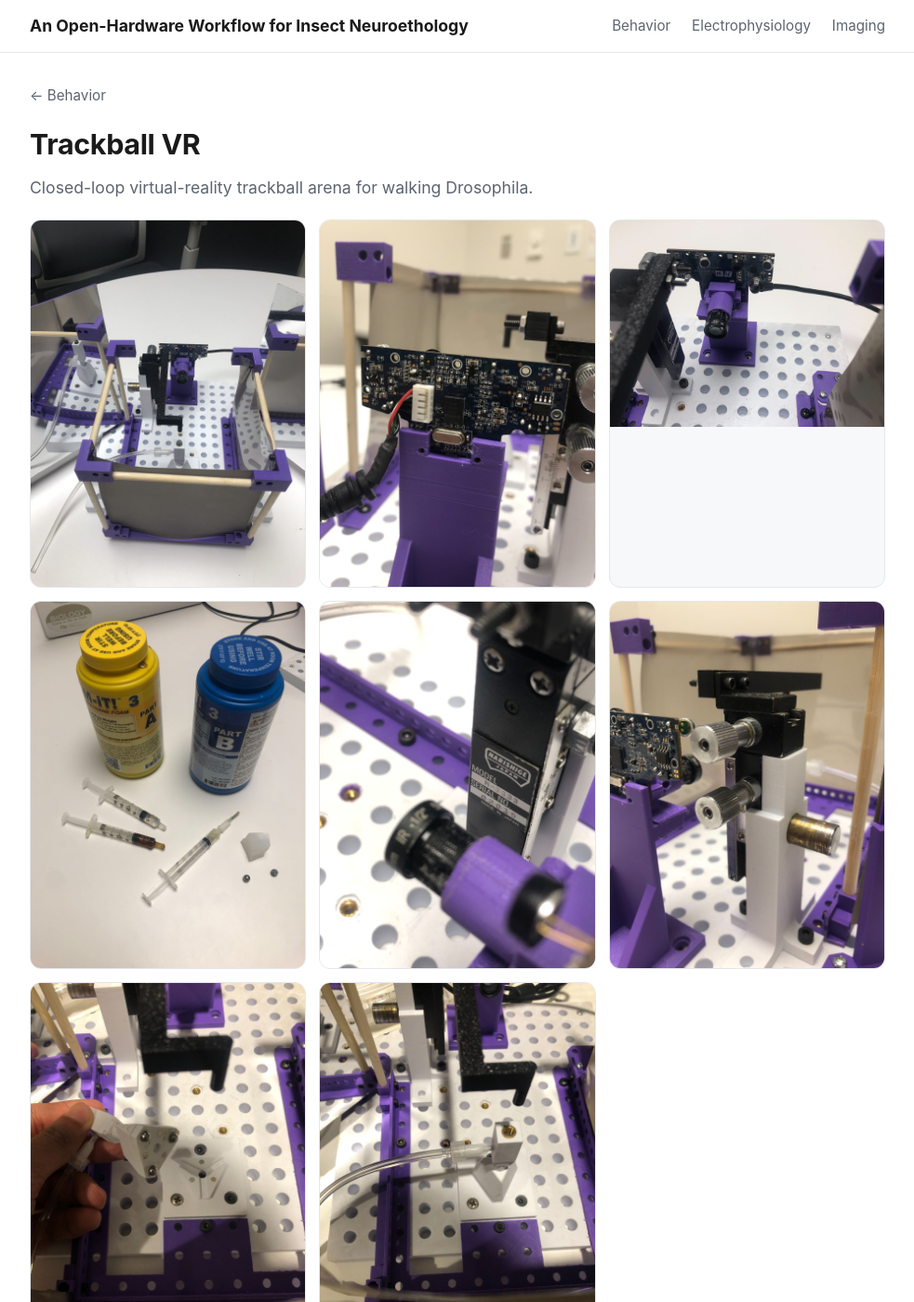
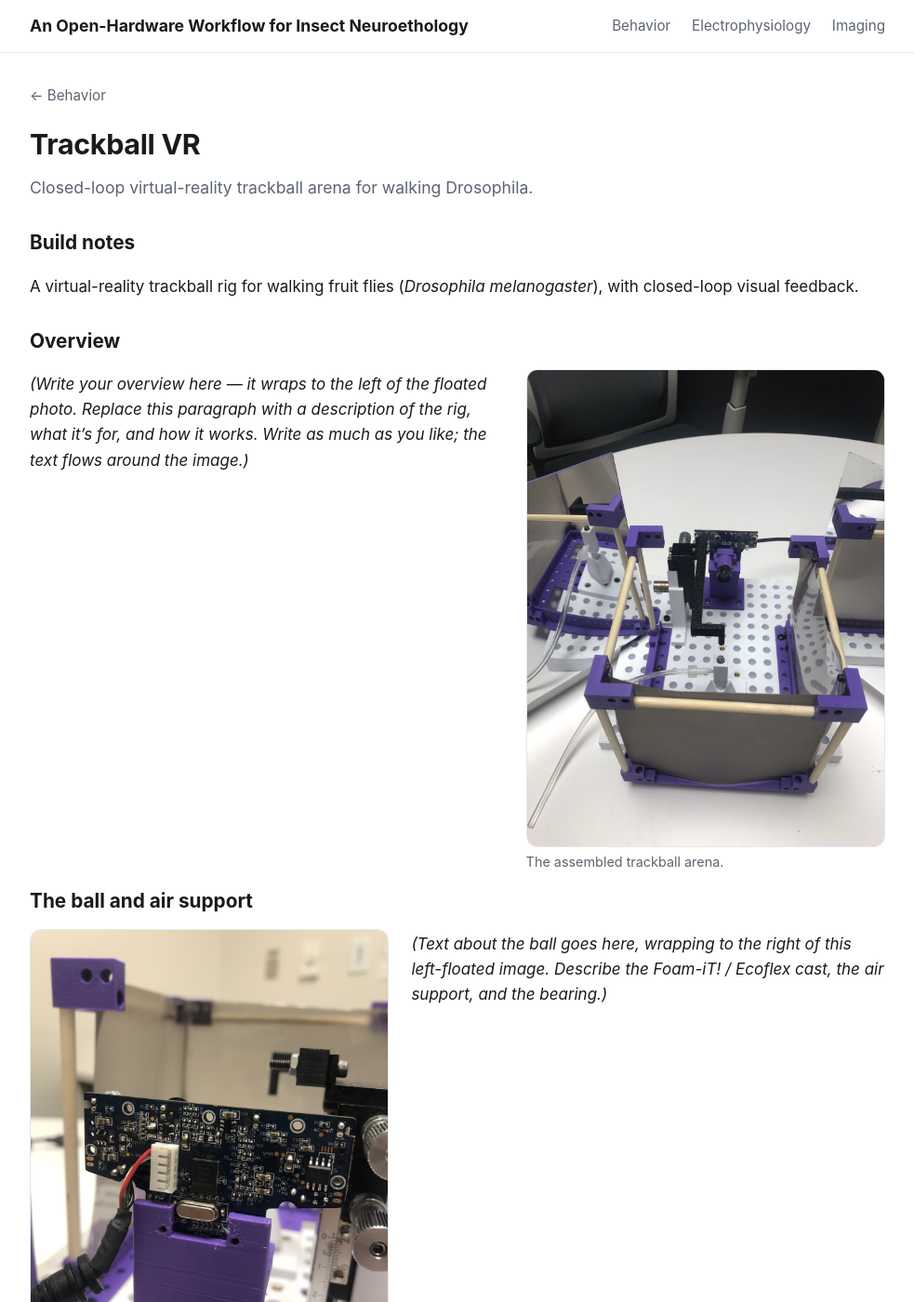
Before and after one commit to vash8120/open-hardware-neuro, a Jekyll site: the page built from _tools/trackball-vr.md, in a window 1280 px wide and 1400 px high. Shown: the whole window at 93% size, without its empty margins (148-1131 px from the left). Built offline with Jekyll 4.4.1, drawn with Linux system fonts in a browser that asks for light colours; some of the changed text lies outside the part shown.

Commit message:
Add files via upload

```diff
--- /dev/null
+++ b/_includes/fig.html
@@ -0,0 +1,15 @@
+{%- comment -%}
+  Inline figure for tool build-notes.
+  Usage in a tool's Markdown body:
+    {% include fig.html img="behavior/trackball-vr-1.jpg" caption="Assembled rig" %}
+  Parameters:
+    img     (required) path under assets/img/  e.g. "electrophysiology/amplifier-1.jpg"
+    caption (optional) text shown under the image
+    side    (optional) "right", "left", or "full" (default). right/left let text wrap beside it.
+    width   (optional) max width for a floated image, e.g. "360px" (default 42% of the column)
+{%- endcomment -%}
+{%- assign side = include.side | default: "full" -%}
+<figure class="fig fig-{{ side }}"{% if include.width %} style="max-width:{{ include.width }}"{% endif %}>
+  <img src="{{ '/assets/img/' | append: include.img | relative_url }}" alt="{{ include.caption | default: include.img | escape }}" loading="lazy">
+  {%- if include.caption %}<figcaption>{{ include.caption }}</figcaption>{% endif -%}
+</figure>
--- a/_layouts/tool.html
+++ b/_layouts/tool.html
@@ -8,7 +8,7 @@ layout: default
 <h1 class="page-title">{{ page.title }}</h1>
 {% if page.summary %}<p class="lede">{{ page.summary }}</p>{% endif %}
 
-{% if page.images and page.images.size > 0 %}
+{% if page.images and page.images.size > 0 and page.gallery != false %}
   <div class="gallery">
     {% for img in page.images %}
       <figure>
--- a/_tools/trackball-vr.md
+++ b/_tools/trackball-vr.md
@@ -3,6 +3,9 @@ title: "Trackball VR"
 category: behavior
 order: 3
 summary: "Closed-loop virtual-reality trackball arena for walking Drosophila."
+# Photos are placed inline in the notes below, so the top gallery is turned off:
+gallery: false
+# (These are still listed so the first image is used as the category-page thumbnail.)
 images:
   - /assets/img/behavior/trackball-vr-1.jpg
   - /assets/img/behavior/trackball-vr-2.jpg
@@ -18,7 +21,35 @@ build_status: coming_soon
 A virtual-reality trackball rig for walking fruit flies (*Drosophila
 melanogaster*), with closed-loop visual feedback.
 
+## Overview
+
+{% include fig.html img="behavior/trackball-vr-1.jpg" side="right" caption="The assembled trackball arena." %}
+
+*(Write your overview here — it wraps to the left of the floated photo. Replace
+this paragraph with a description of the rig, what it's for, and how it works.
+Write as much as you like; the text flows around the image.)*
+
+## The ball and air support
+
+{% include fig.html img="behavior/trackball-vr-2.jpg" side="left" caption="Air-supported ball." %}
+
+*(Text about the ball goes here, wrapping to the right of this left-floated
+image. Describe the Foam-iT! / Ecoflex cast, the air support, and the bearing.)*
+
+## Tracking and projection
+
+{% include fig.html img="behavior/trackball-vr-3.jpg" caption="FicTrac / PS3 Eye tracking." %}
+
+*(This image is full-width, with text below it. Use full-width figures when a
+photo deserves the whole column. Describe FicTrac, the PS3 Eye camera, and the
+NEC M323W DLP projector here.)*
+
+{% include fig.html img="behavior/trackball-vr-4.jpg" caption="Back-projection screens and side mirrors." %}
+
+*(More text about the display — the wraparound screens and mirror geometry.)*
+
 ## Key components
+
 - Holocube VR environment (Pyglet)
 - FicTrac ball tracking with a PS3 Eye camera
 - NEC M323W DLP projector
--- a/assets/css/style.css
+++ b/assets/css/style.css
@@ -170,6 +170,33 @@ main.wrap { padding-top: 32px; padding-bottom: 8px; }
 .build-notes h2, .build-files h2 { font-size: 1.3rem; margin: 28px 0 10px; }
 .build-notes h3 { font-size: 1.05rem; margin: 20px 0 6px; }
 .build-notes ul, .build-notes ol { padding-left: 22px; }
+/* contain floated figures so borders/sections sit below them */
+.build-notes::after { content: ""; display: block; clear: both; }
+.build-notes h2, .build-notes h3 { clear: both; }
+
+/* ---- Inline figures (image beside / between text) ---- */
+.fig { margin: 4px 0 18px; }
+.fig img {
+  width: 100%;
+  height: auto;
+  display: block;
+  border: 1px solid var(--line);
+  border-radius: var(--radius);
+  background: var(--bg-soft);
+}
+.fig figcaption {
+  color: var(--muted);
+  font-size: 0.9rem;
+  margin-top: 6px;
+  line-height: 1.4;
+}
+.fig-full { max-width: 100%; }
+.fig-right { float: right; clear: both; max-width: 42%; margin: 4px 0 14px 24px; }
+.fig-left  { float: left;  clear: both; max-width: 42%; margin: 4px 24px 14px 0; }
+@media (max-width: 640px) {
+  .fig-right, .fig-left { float: none; max-width: 100%; margin: 4px 0 18px; }
+}
+.build-files { clear: both; }
 
 /* ---- Build files "coming soon" banner ---- */
 .build-files { margin-top: 8px; }
```
Also changed, not shown: README.md.
